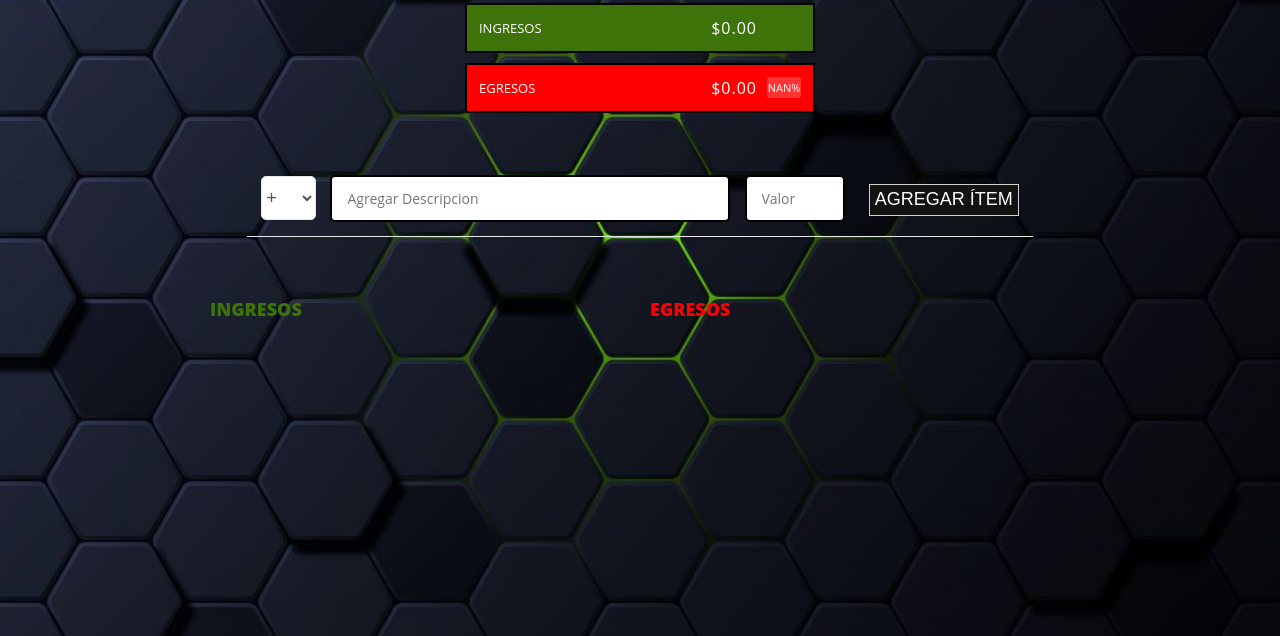
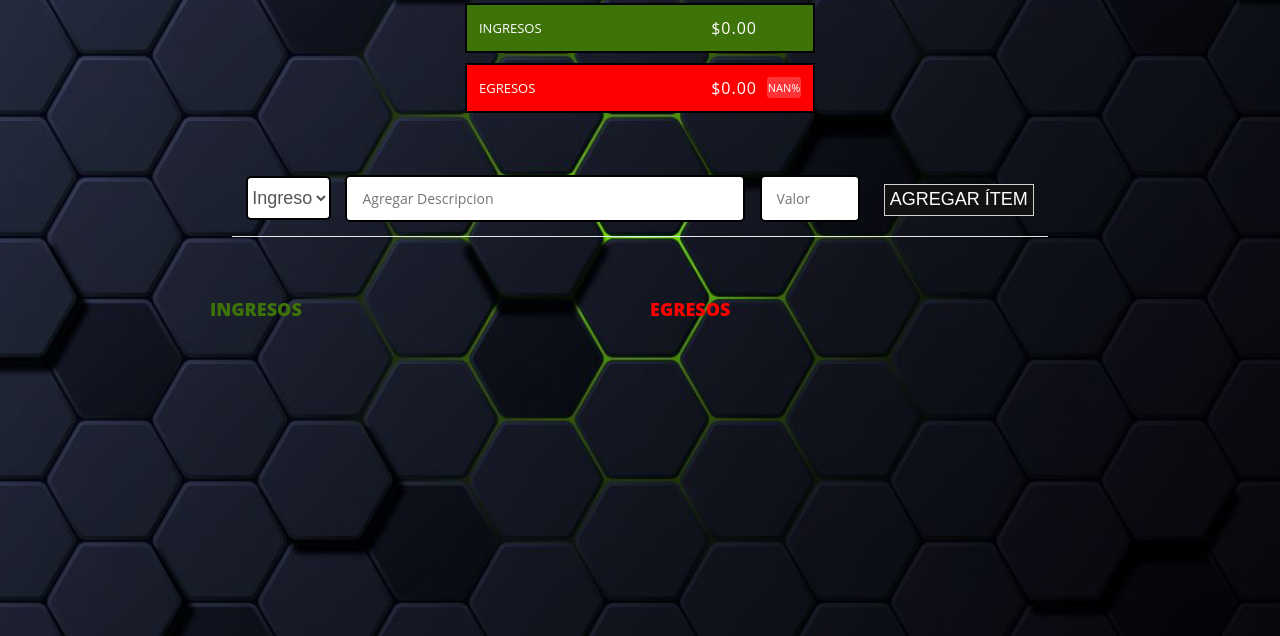
Before and after one commit to Alexis-Bartoloccini/AplicacionPresupuesto, a plain HTML site: page index.html in a window 1280 px wide. Shown: the part 164-800 px from the top of the page. Drawn offline with nearby package versions, Linux system fonts and the light colour scheme.

Commit message:
fourth commit

```diff
--- a/css/estilos.css
+++ b/css/estilos.css
@@ -129,7 +129,7 @@ form{
 }
 
 .agregar_tipo {
-    width: 55px;
+    width: auto;
     border: 1px solid #e7e7e7;
     height: 44px;
     font-size: 18px;
@@ -139,7 +139,7 @@ form{
     font-weight: 300;
     transition: border 0.3s;
     border-radius: 5px;
-    border: px black solid;
+    border: 2px black solid;
 }
 
 .agregar_descripcion,
--- a/index.html
+++ b/index.html
@@ -37,8 +37,8 @@
             <div class="agregar_contendor">
 
                 <select class="agregar_tipo" id="tipo">
-                    <option value="ingreso" selected>+</option>
-                    <option value="egreso" >-</option>
+                    <option value="ingreso" selected>Ingreso</option>
+                    <option value="egreso" >Egreso</option>
                 </select>
                 <input type="text" class="agregar_descripcion" placeholder="Agregar Descripcion" id="descripcion">
                 <input type="number" class="agregar_valor" placeholder="Valor" id="valor" step="any">
--- a/js/app.js
+++ b/js/app.js
@@ -109,10 +109,12 @@ let agregarDato = () => {
             ingresos.push(new Ingreso(descripcion.value, Number(valor.value)))
             cargarCabecero();
             cargarIngresos();
+            forma.reset();
         } else if (tipo.value==="egreso"){
             egresos.push( new Egreso(descripcion.value, Number(valor.value)))
             cargarCabecero();
             cargarEgresos();
+            forma.reset();
         }
     }
 }
```
